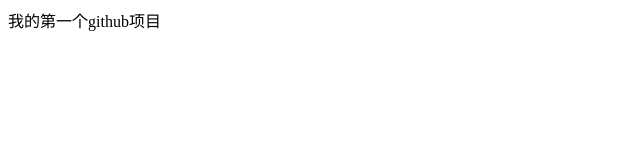
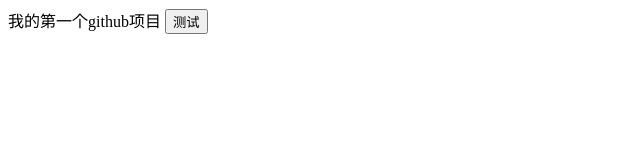
Before and after one commit to chenlei1213/myFirstGitHub, a plain HTML site: page index.html in a window 1280 px wide. Shown: the whole page, without its empty margins (0-640 px from the left). Drawn offline with Linux system fonts and the light colour scheme.

Commit message:
增加测试按钮
增加测试按钮

```diff
--- a/index.html
+++ b/index.html
@@ -1,8 +1,14 @@
 <html>
 <head>
 	<title>myFirstGithubProject</title>
+	<script type="text/javascript">
+		function test(){
+			alert(112);
+		}
+	</script>
 </head>
 <body>
 	我的第一个github项目
+	<button onclick="test()">测试</button>
 </body>
 </html>
```
